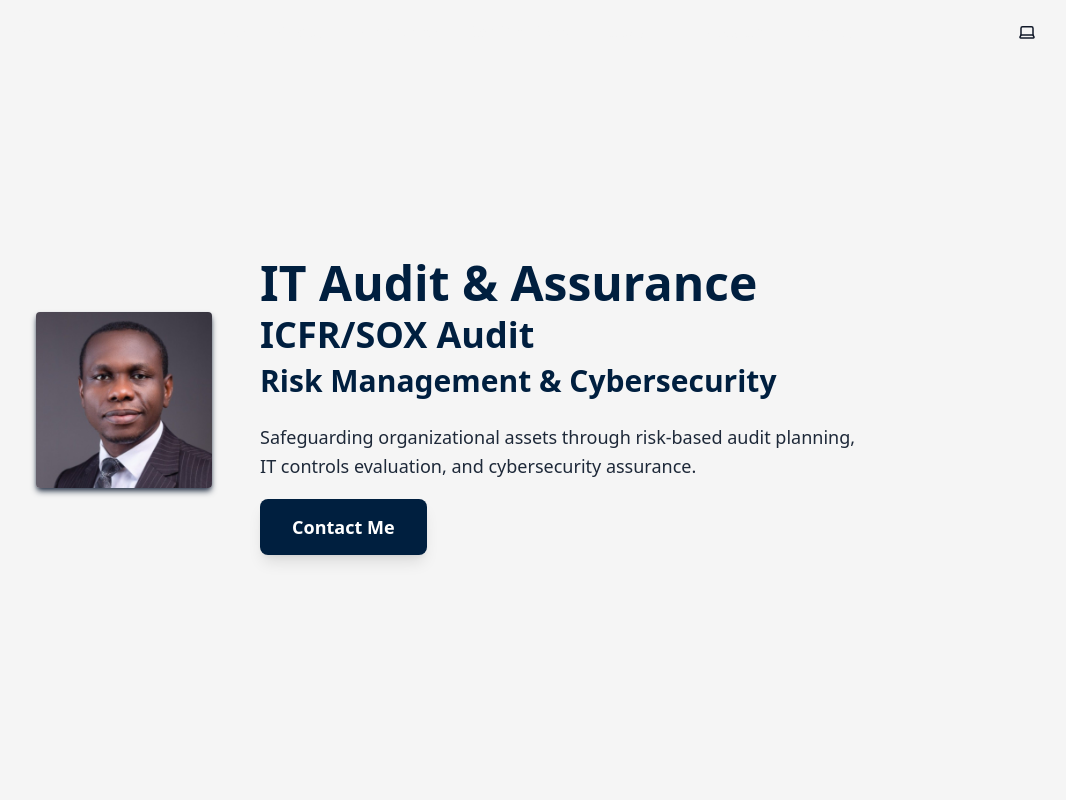
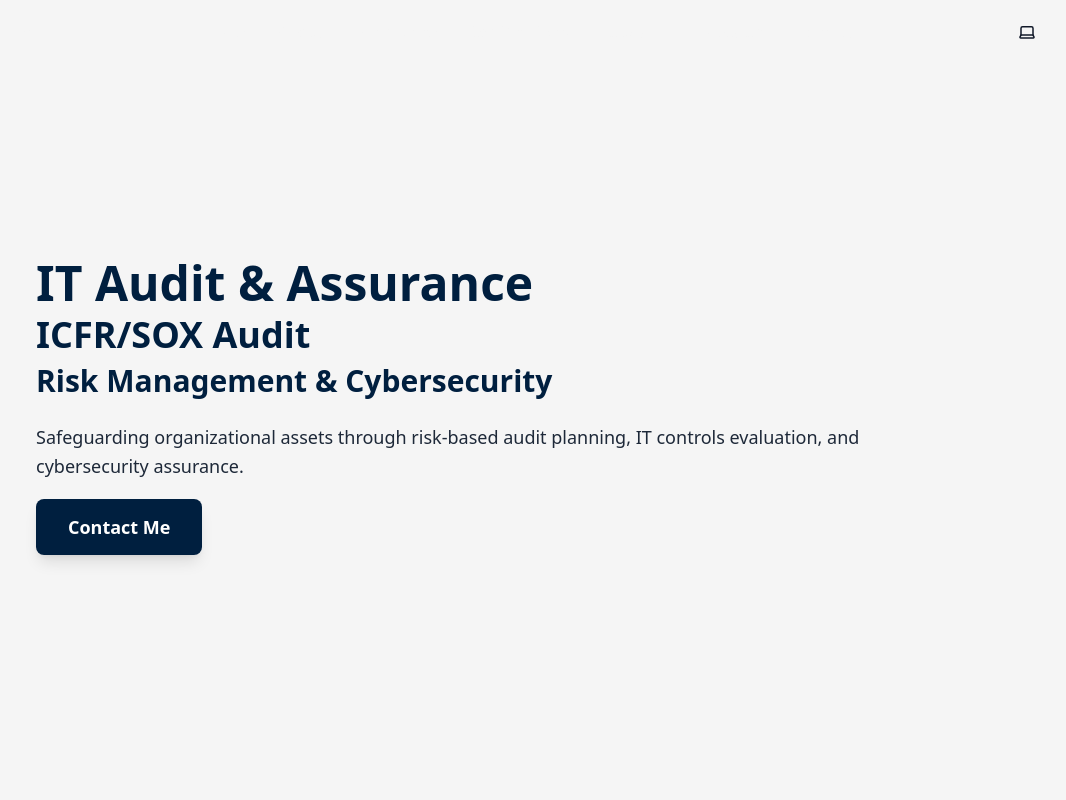
Before and after one commit to samkiel488/Emmanuel-Ilesanmi_Portfolio, a Next.js app: page / in a window 1280 px wide. Shown: the top 800 px of the page, without its empty margins (188-1254 px from the left). Built offline with nearby package versions, Linux system fonts and the light colour scheme.

Commit message:
`Refactor email link in Contact component and adjust Hero component layout`

```diff
--- a/src/components/Contact.tsx
+++ b/src/components/Contact.tsx
@@ -88,7 +88,10 @@
             <div>
               <h3 className="text-xl font-semibold text-primary dark:text-accent mb-4">Get in Touch</h3>
               <p className="text-base sm:text-lg text-gray-800 dark:text-gray-300 leading-relaxed">
-                📧 emmanuelilesanmi36@gmail.com
+                <a href="mailto:emmanuelilesanmi36@gmail.com" className="flex items-center space-x-2 text-accent hover:underline">
+                  <span>📧</span>
+                  <span>Email</span>
+                </a>
               </p>
             </div>
           </div>
--- a/src/components/Hero.tsx
+++ b/src/components/Hero.tsx
@@ -8,18 +8,8 @@
   return (
     <section id="home" className="min-h-screen flex items-center bg-secondary dark:bg-[#001f3f]">
       <div className="max-w-5xl mx-auto px-6 md:px-12 lg:px-24 py-20">
-        <div className="flex flex-col md:flex-row items-center justify-center gap-12">
-          <div className="flex justify-center">
-            <Image
-              src="/profile_pic.jpeg"
-              alt="Emmanuel Ilesanmi"
-              width={300}
-              height={300}
-              priority
-              className="object-cover rounded shadow-md shadow-gray-700 dark:shadow-gray-300"
-            />
-          </div>
-          <div className="text-center md:text-left">
+        <div className="flex flex-col md:flex-row items-start justify-center gap-12">
+          <div className="text-center md:text-left flex-1">
             <motion.h1
               initial={{ opacity: 0, y: 20 }}
               animate={{ opacity: 1, y: 0 }}
```
